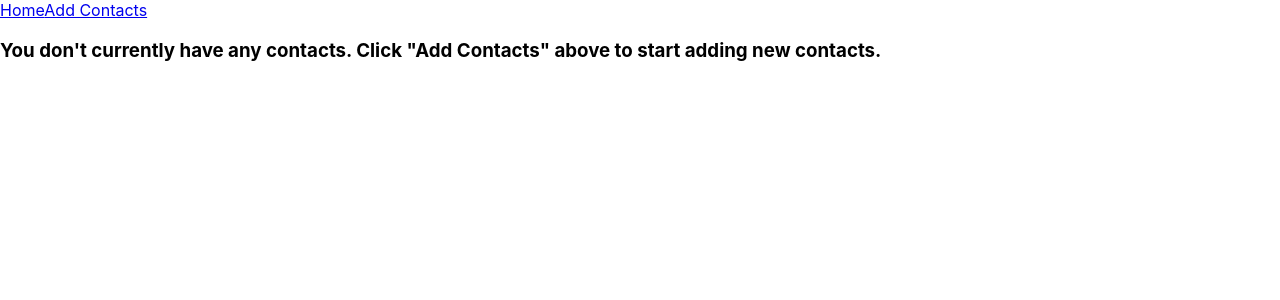
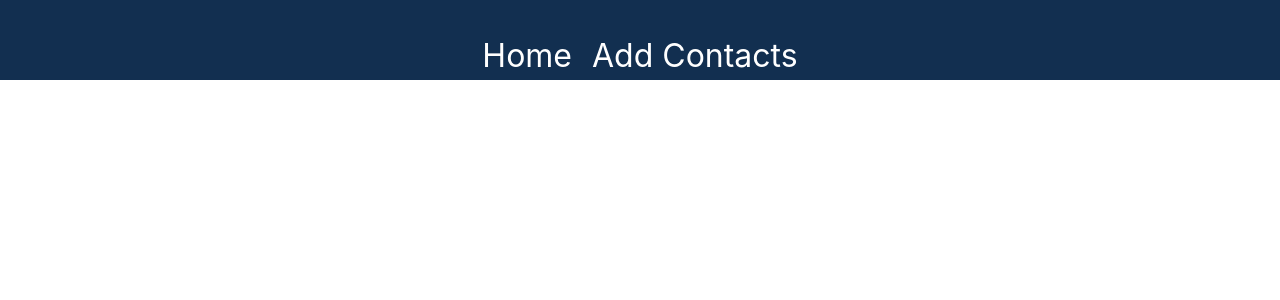
Before and after one commit to EricMellow/contacts, a React (Create React App) app: page / in a window 1280 px wide. Shown: the top 300 px of the page. Built offline with nearby package versions, Linux system fonts and the light colour scheme.

Commit message:
Add App styling

```diff
--- a/src/components/App/App.css
+++ b/src/components/App/App.css
@@ -2,37 +2,29 @@
   text-align: center;
 }
 
-.App-logo {
-  height: 40vmin;
-  pointer-events: none;
+.selected {
+  background-color: #f1f1f1 !important;
+  color: #122f50 !important
 }
 
-@media (prefers-reduced-motion: no-preference) {
-  .App-logo {
-    animation: App-logo-spin infinite 20s linear;
-  }
+.nav-header {
+  background-color: #122f50;
+  color: white;
+  height: 10vh;
+  display: flex;
+  align-items: flex-end;
+  justify-content: center;
 }
 
-.App-header {
-  background-color: #282c34;
-  min-height: 100vh;
-  display: flex;
-  flex-direction: column;
-  align-items: center;
-  justify-content: center;
-  font-size: calc(10px + 2vmin);
+.link {
+  color: white;
+  margin: 5px 5px 0 5px;
+  font-size: 2rem;
+  text-decoration: none;
+  padding: 5px;
+  border-radius: 3px 3px 0 0;
+}
+
+.link:visited {
   color: white;
 }
-
-.App-link {
-  color: #61dafb;
-}
-
-@keyframes App-logo-spin {
-  from {
-    transform: rotate(0deg);
-  }
-  to {
-    transform: rotate(360deg);
-  }
-}
--- a/src/components/App/App.js
+++ b/src/components/App/App.js
@@ -8,16 +8,16 @@ export default function App() {
 
   return (
     <div className="app">
-      <header>
-        <NavLink to='/'>Home</NavLink>
-        <NavLink to='/Contacts'>Add Contacts</NavLink>
+      <header className="nav-header">
+        <NavLink to='/home' activeClassName="selected" className="link">Home</NavLink>
+        <NavLink to='/contacts' activeClassName="selected" className="link">Add Contacts</NavLink>
       </header>
       <main>
         <Switch>
-          <Route path="/Contacts">
+          <Route exact path="/contacts">
             <AddContacts />
           </Route>
-          <Route path="/">
+          <Route exact path="/home">
             <ContactList />
           </Route>
         </Switch>
```
